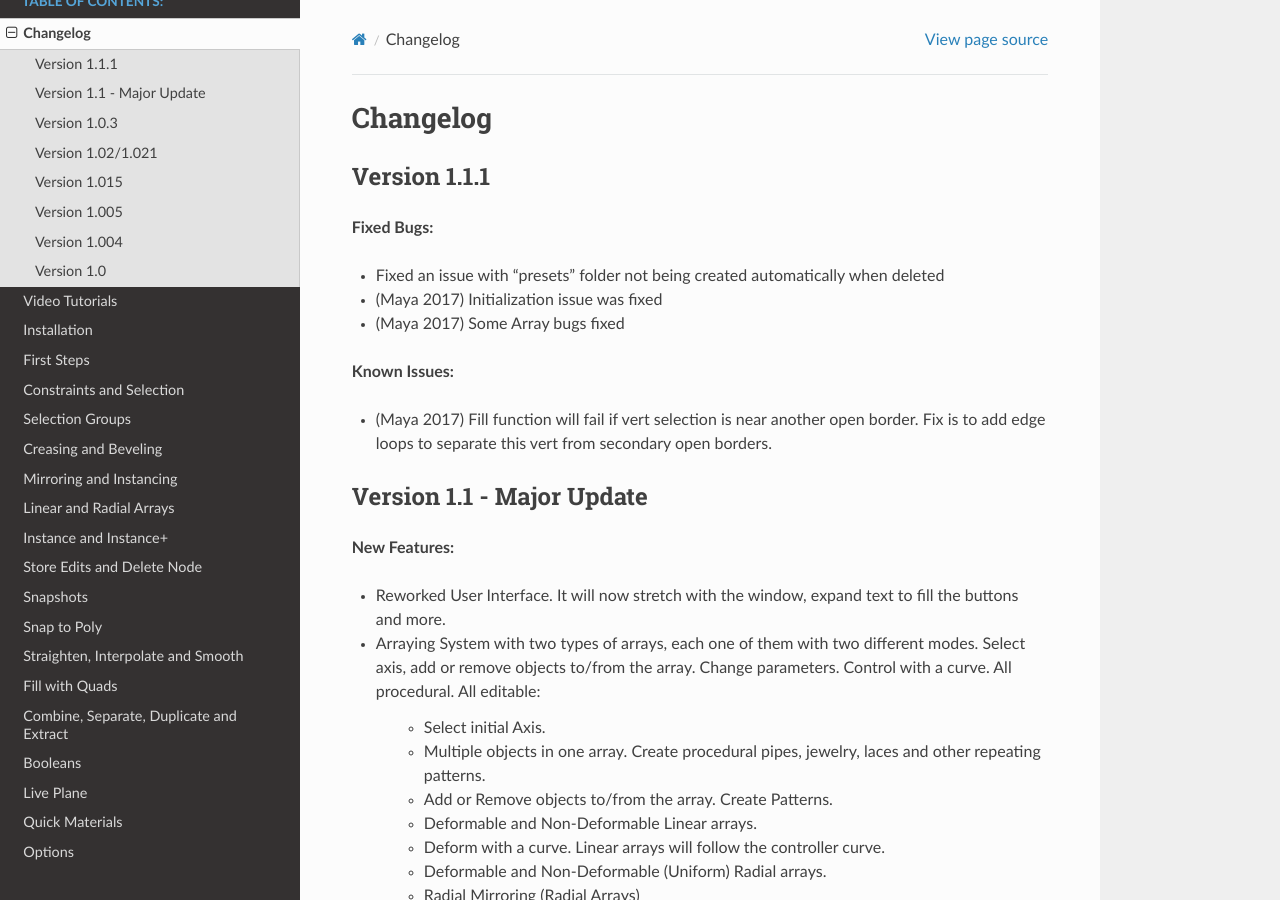
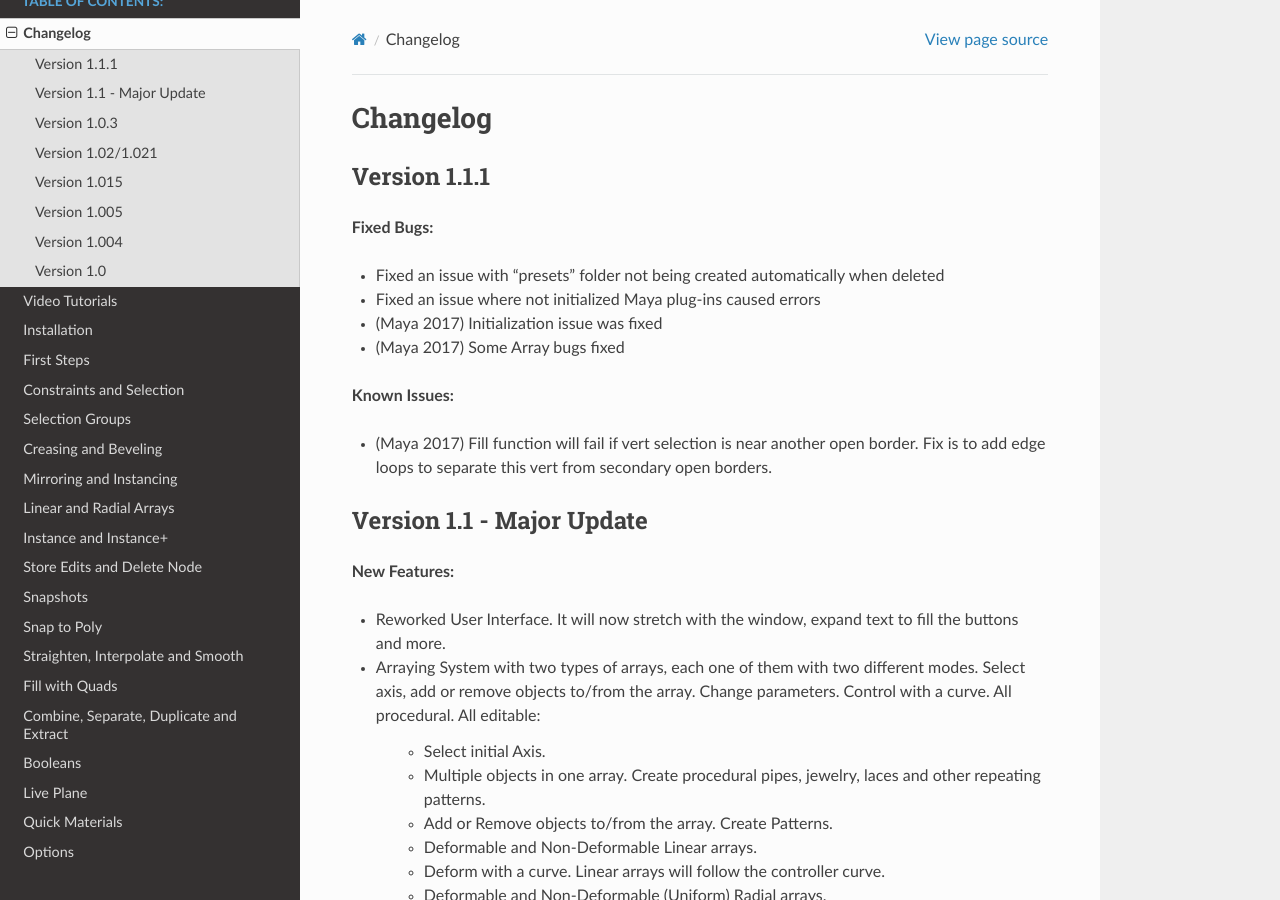
Before and after one commit to Video-Nomad/gs-toolbox-docs, a Sphinx documentation site: the page built from docs/source/changelog.rst, in a window 1280 px wide and 900 px high. Built offline with Sphinx 7.4.7 and the Read the Docs theme 2.0.0, drawn with Linux system fonts in a browser that asks for light colours; pages that are not in the unit, such as notebooks, are missing from menus; some of the changed lines change nothing that is shown.

Commit message:
changed version and updated some pages

```diff
--- a/docs/source/changelog.rst
+++ b/docs/source/changelog.rst
@@ -10,6 +10,7 @@
 **Fixed Bugs:**
 
 - Fixed an issue with "presets" folder not being created automatically when deleted
+- Fixed an issue where not initialized Maya plug-ins caused errors
 - (Maya 2017) Initialization issue was fixed
 - (Maya 2017) Some Array bugs fixed
 
--- a/docs/source/conf.py
+++ b/docs/source/conf.py
@@ -22,7 +22,7 @@
 author = 'George Sladkovsky'
 
 # The full version, including alpha/beta/rc tags
-release = '1.0'
+release = '1.1'
 
 
 # -- General configuration ---------------------------------------------------
--- a/docs/source/straighten-interpolate-smooth.rst
+++ b/docs/source/straighten-interpolate-smooth.rst
@@ -24,6 +24,9 @@
 Straightening an edge is a very simple concept, however even this simple function is not available in Maya natively.
 
 **Straighten button** will straighten the edge selection (or multiple **edge groups**) between their first and last vertex.
+
+|
+|
 
 .. note:: **Edge groups** are just unconnected edges.
 
```
